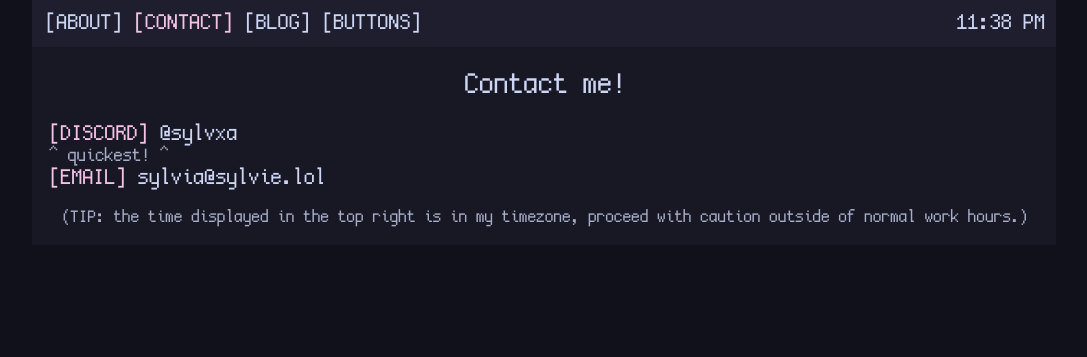
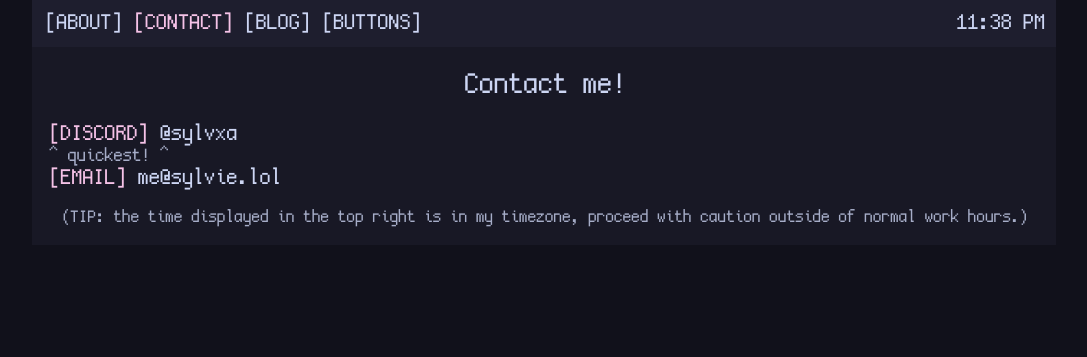
Before and after one commit to sylvxa/sylvie.lol, a Flask app: page /contact in a window 1280 px wide. Shown: the part 278-635 px from the top of the page, without its empty margins (96-1183 px from the left). Run offline with Flask 3, Linux system fonts and the light colour scheme.

Commit message:
Update contact.html

```diff
--- a/templates/contact.html
+++ b/templates/contact.html
@@ -11,7 +11,7 @@
     <h1>Contact me!</h1>
     <span><a href="https://discord.com/users/269856865008091138">[DISCORD]</a> @sylvxa</span>
     <span class="recommended">^ quickest! ^</span>
-    <span><a href="mailto:sylvia@sylvie.lol">[EMAIL]</a> sylvia@sylvie.lol</span>
+    <span><a href="mailto:me@sylvie.lol">[EMAIL]</a> me@sylvie.lol</span>
     <h3>&#40;TIP: the time displayed in the top right is in my timezone, proceed with caution outside of normal work hours.&#41;</h3>
 </div>
 {% endblock %}
```
